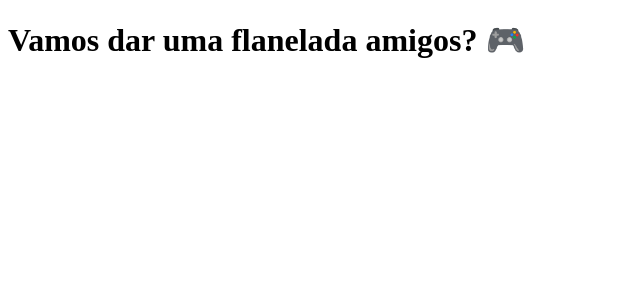
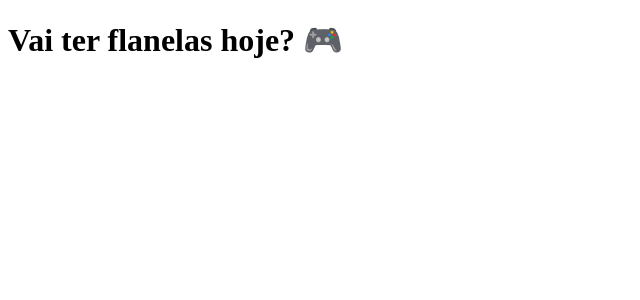
Before and after one commit to eric-araujo/clone-tabnews, a Next.js app: page / in a window 1280 px wide. Shown: the top 300 px of the page, without its empty margins (0-640 px from the left). Built offline with nearby package versions, Linux system fonts and the light colour scheme.

Commit message:
Alterado texto

```diff
--- a/pages/index.js
+++ b/pages/index.js
@@ -1,5 +1,5 @@
 function Home() {
-  return <h1>Vamos dar uma flanelada amigos? &#127918;</h1>;
+  return <h1>Vai ter flanelas hoje? &#127918;</h1>;
 }
 
 export default Home;
```
